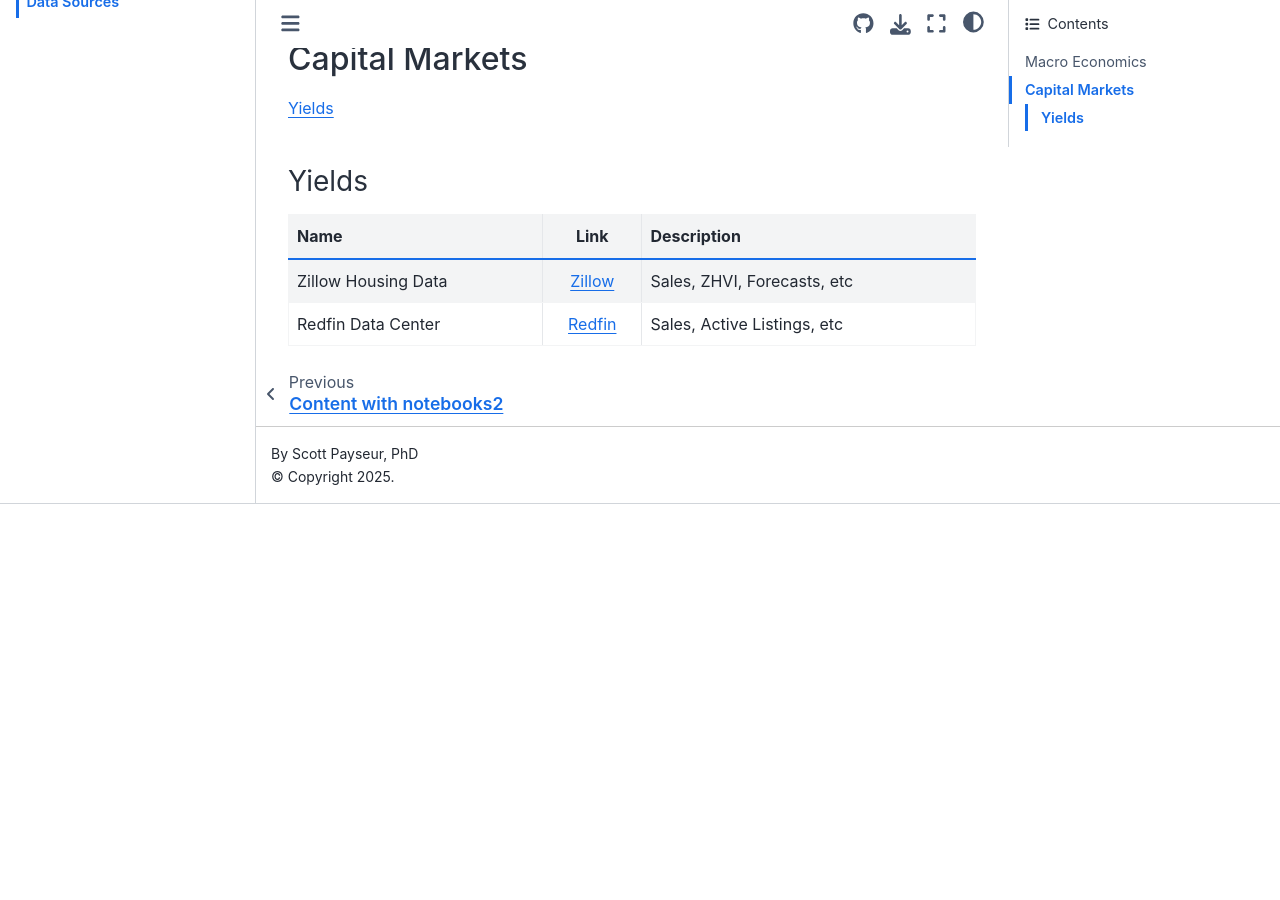
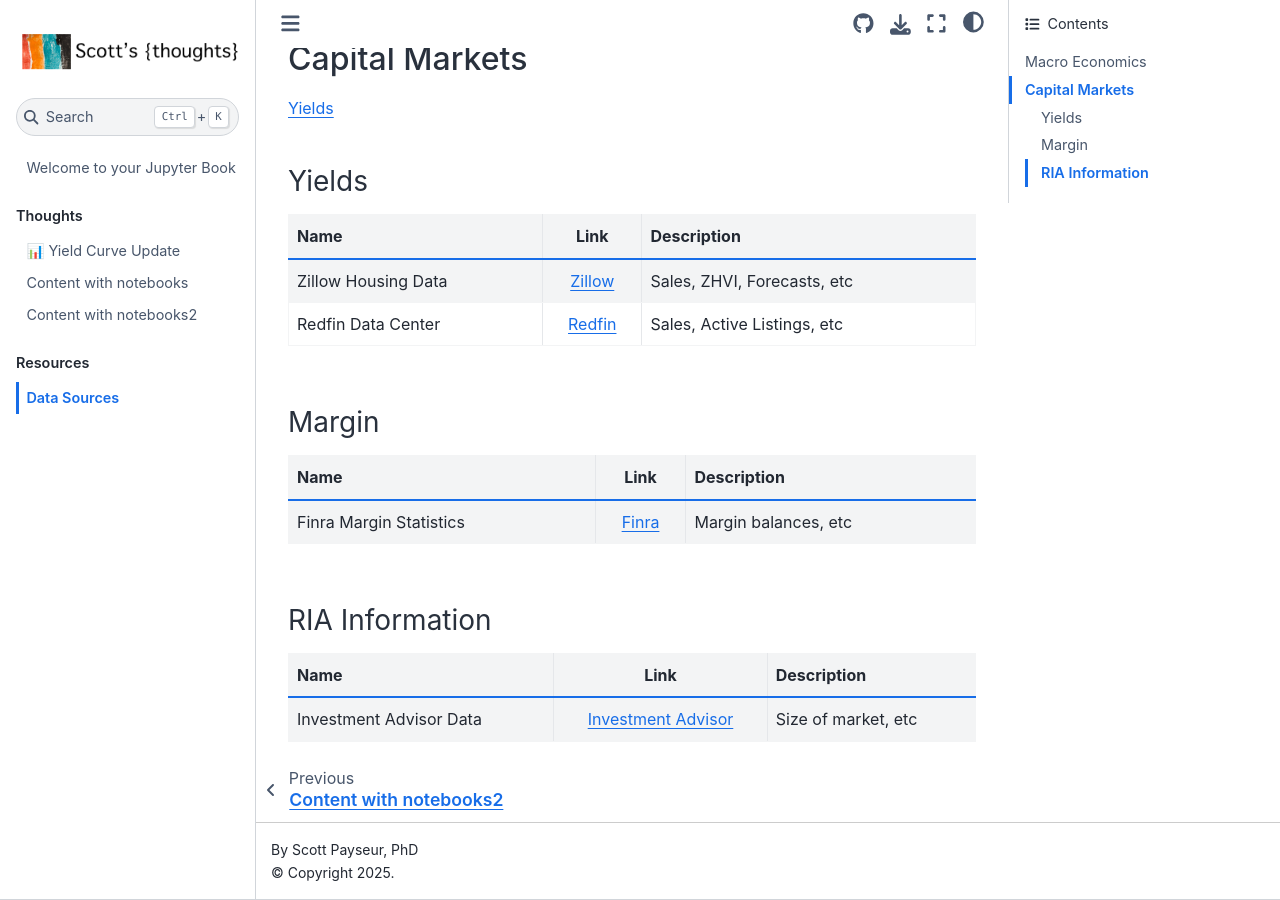
Before and after one commit to payseur/econ-blog, a Jupyter Book: the page built from content/data_sources.md, in a window 1280 px wide and 900 px high, scrolled down 1151 px. Built offline with Jupyter Book 1.0.4 settings and Sphinx 7.4.7 and the Sphinx Book theme 1.1.4, drawn with Linux system fonts in a browser that asks for light colours; before the commit the page ends 1655 px from its top, so only the background shows below that.

Commit message:
Small changes

```diff
--- a/content/data_sources.md
+++ b/content/data_sources.md
@@ -46,3 +46,16 @@
 |------------|:------------:|-----------------------------------|
 | Zillow Housing Data | [Zillow](https://www.zillow.com/research/data/) | Sales, ZHVI, Forecasts, etc      |
 | Redfin Data Center | [Redfin](https://www.redfin.com/news/data-center/) | Sales, Active Listings, etc  |
+
+### Margin
+
+| Name      | Link         | Description                       |
+|------------|:------------:|-----------------------------------|
+| Finra Margin Statistics | [Finra](https://www.finra.org/rules-guidance/key-topics/margin-accounts/margin-statistics) | Margin balances, etc    |
+
+
+### RIA Information
+
+| Name      | Link         | Description                       |
+|------------|:------------:|-----------------------------------|
+| Investment Advisor Data | [Investment Advisor](https://www.investmentadviser.org/industry-snapshots/) | Size of market, etc    |
```
Also changed, not shown: ideas.txt (added, +18 -0 lines), todo.txt (added, +21 -0 lines), 1 other file.
